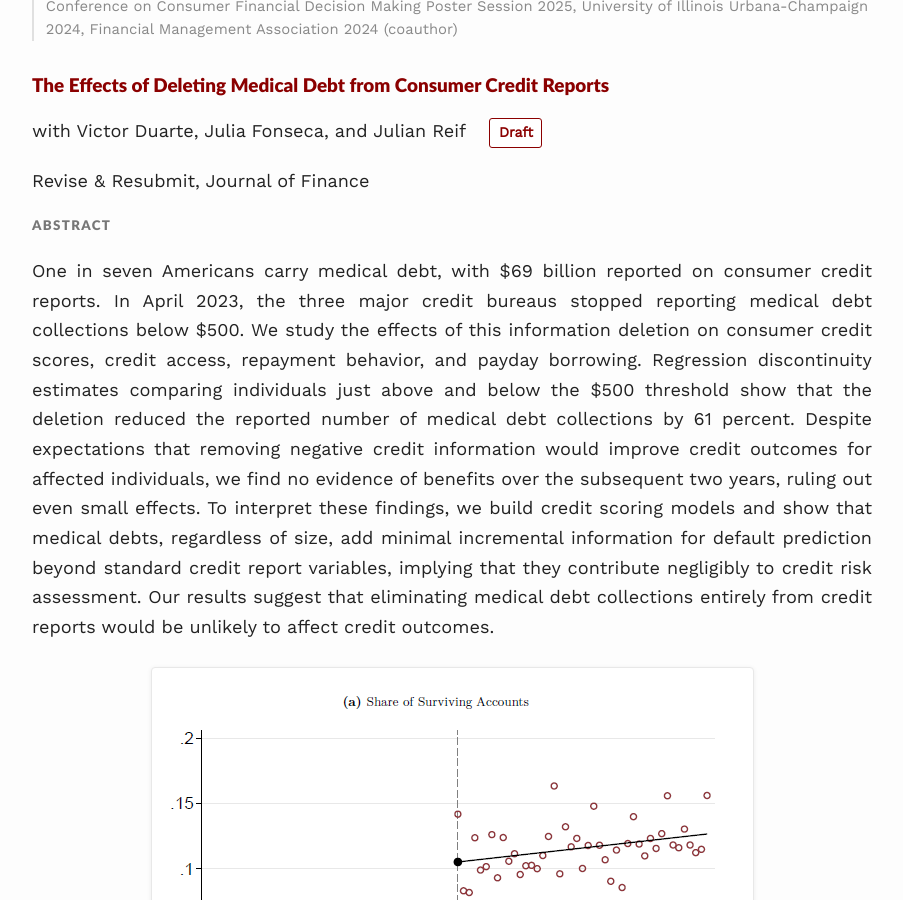
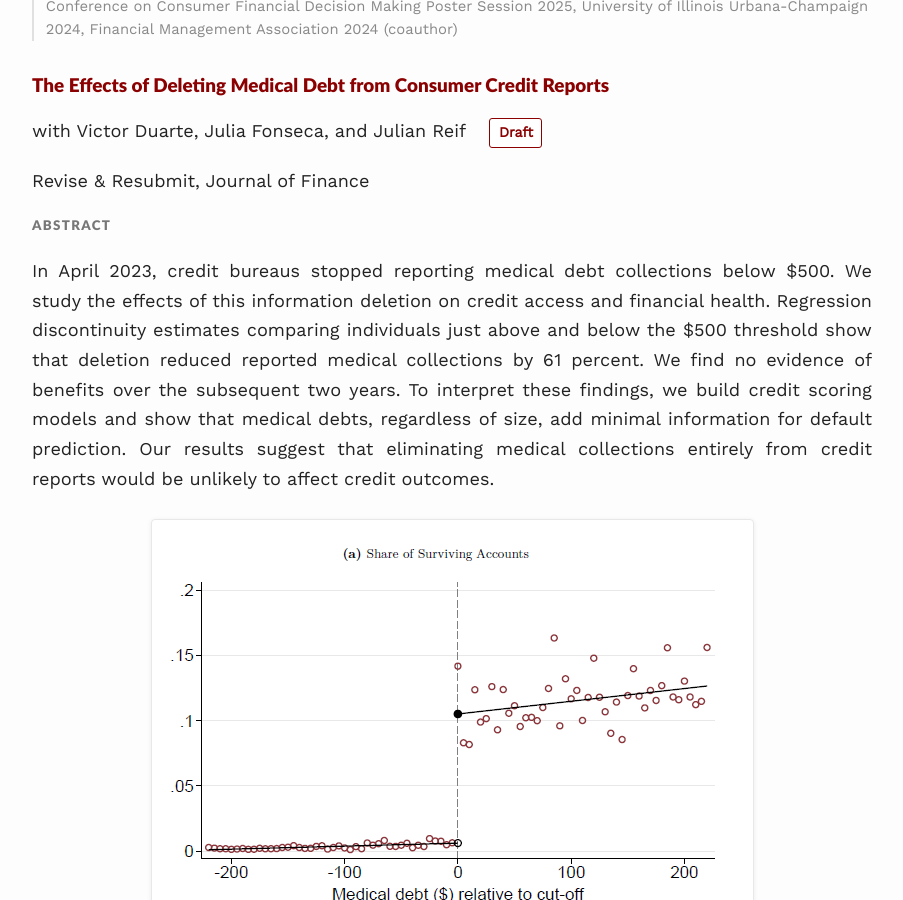
Before and after one commit to divijkohli/divijkohli.github.io, a Jekyll site: the page built from _pages/research.md, in a window 1280 px wide and 900 px high, scrolled down 1672 px. Shown: the whole window, without its empty margins (188-1091 px from the left). Built offline with Jekyll 4.4.1, drawn with Linux system fonts in a browser that asks for light colours; nearby versions of some CDN libraries.

Commit message:
Revise abstract for clarity and conciseness
Revised the abstract to clarify the study's focus on credit access and financial health, and streamlined the findings on medical debt collections and credit outcomes.

```diff
--- a/_pages/research.md
+++ b/_pages/research.md
@@ -34,7 +34,7 @@ with Victor Duarte, Julia Fonseca, and Julian Reif &nbsp; <a class="paper-link"
 Revise & Resubmit, Journal of Finance
 #### Abstract
 <p align="justify">
-One in seven Americans carry medical debt, with \$69 billion reported on consumer credit reports. In April 2023, the three major credit bureaus stopped reporting medical debt collections below $500. We study the effects of this information deletion on consumer credit scores, credit access, repayment behavior, and payday borrowing. Regression discontinuity estimates comparing individuals just above and below the \$500 threshold show that the deletion reduced the reported number of medical debt collections by 61 percent. Despite expectations that removing negative credit information would improve credit outcomes for affected individuals, we find no evidence of benefits over the subsequent two years, ruling out even small effects. To interpret these findings, we build credit scoring models and show that medical debts, regardless of size, add minimal incremental information for default prediction beyond standard credit report variables, implying that they contribute negligibly to credit risk assessment. Our results suggest that eliminating medical debt collections entirely from credit reports would be unlikely to affect credit outcomes. </p>
+In April 2023, credit bureaus stopped reporting medical debt collections below \$500. We study the effects of this information deletion on credit access and financial health. Regression discontinuity estimates comparing individuals just above and below the \$500 threshold show that deletion reduced reported medical collections by 61 percent. We find no evidence of benefits over the subsequent two years. To interpret these findings, we build credit scoring models and show that medical debts, regardless of size, add minimal information for default prediction. Our results suggest that eliminating medical collections entirely from credit reports would be unlikely to affect credit outcomes. </p>
 <div class="paper-figure">
   <a href="{{ site.baseurl }}/assets/images/DFKR.png" target="_blank">
     <img src="{{ site.baseurl }}/assets/images/DFKR.png" alt="Medical debt deletion figure">
```
